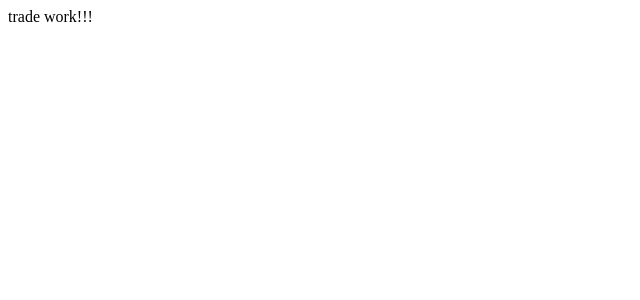
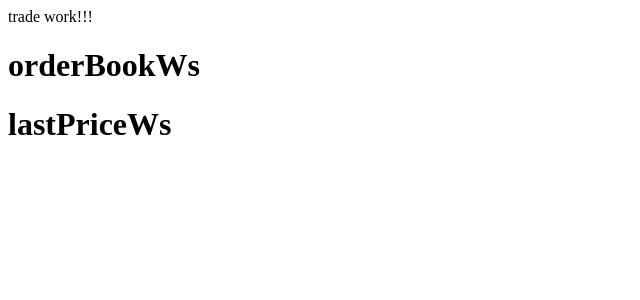
Before and after one commit to livepower0815/nogle-test, a Vue app: page / in a window 1280 px wide. Shown: the top 300 px of the page, without its empty margins (0-640 px from the left). Built offline with nearby package versions, Linux system fonts and the light colour scheme; no server answers.

Commit message:
feat: add two apis

```diff
--- a/package.json
+++ b/package.json
@@ -12,7 +12,11 @@
     "vue": "^3.2.37"
   },
   "devDependencies": {
+    "@vue/eslint-config-prettier": "^7.0.0",
     "@vitejs/plugin-vue": "^3.0.0",
-    "vite": "^3.0.0"
+    "vite": "^3.0.0",
+    "eslint": "^8.6.0",
+    "eslint-plugin-vue": "^8.2.0",
+    "prettier": "^2.5.1"
   }
 }
--- a/src/App.vue
+++ b/src/App.vue
@@ -1,19 +1,36 @@
 <script setup>
 import { Ws } from '@/websocket/ws.ts'
-import { onMounted } from 'vue'
 
-let orderBookWs = null
+// OrderBook WebSocket API:
+let orderBookWs = new Ws('wss://ws.btse.com/ws/oss/futures')
 
-onMounted(() => {
-  orderBookWs = new Ws('wss://ws.btse.com/ws/oss/futures')
-})
+const subOrderBook = () => {
+  const reqData = {
+    op: 'subscribe',
+    args: ['update:BTCPFC']
+  }
+  orderBookWs.send(reqData)
+}
+
+// Last price WebSocket API:
+let lastPriceWs = new Ws('wss://ws.btse.com/ws/futures')
+
+const getTradeHistory = () => {
+  const reqData = {
+    op: 'subscribe',
+    args: ['tradeHistoryApi:BTCPFC']
+  }
+  lastPriceWs.send(reqData)
+}
 </script>
 
 <template>
   <div>
     trade work!!!
+
+    <h1 @click="subOrderBook">orderBookWs</h1>
+    <h1 @click="getTradeHistory">lastPriceWs</h1>
   </div>
 </template>
 
-<style lang="scss" scoped>
-</style>
+<style lang="scss" scoped></style>
```
Also changed, not shown: 1 other file (tests, documents, lock files or other folders).
